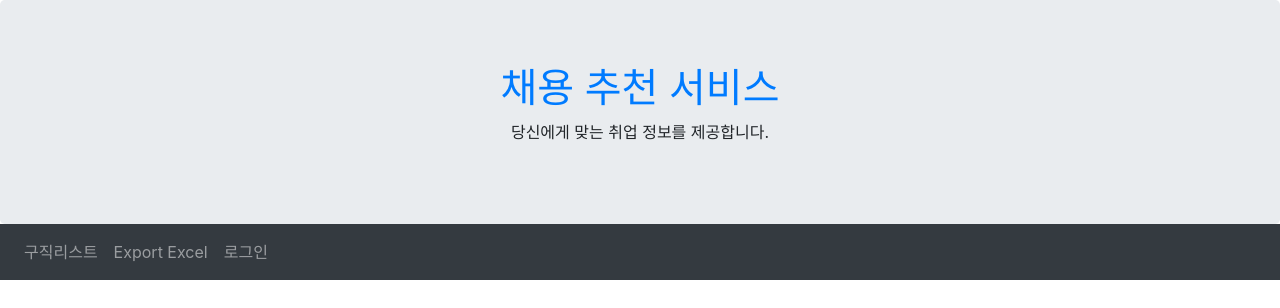
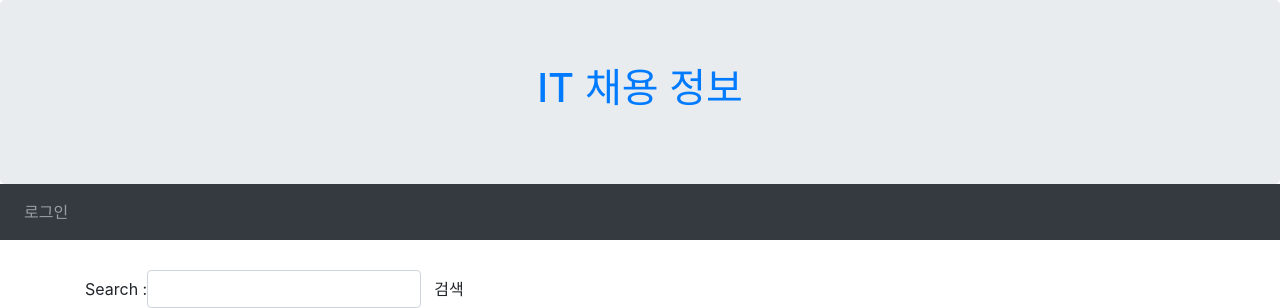
Before and after one commit to yojulab/project_RecommenderService, a Django app: page /list/ in a window 1280 px wide. Shown: the top 308 px of the page. Run offline with Django 3.2, Linux system fonts and the light colour scheme; some libraries are stand-ins or nearby versions.

```diff
--- a/home/views.py
+++ b/home/views.py
@@ -48,9 +48,12 @@ def list_rdb(request):
     connect.row_factory = sqlite3.Row
     cursor = connect.cursor()
 
+    search = request.GET.get('search', '')
+    search = '%'+search+'%'
+    # if search:
     try:
         # get Collection with find()
-        cursor.execute('select * from SCRAPPING_SITE')
+        cursor.execute("select * from SCRAPPING_SITE where recruit_title like ?",(search))
         contact_list = cursor.fetchall()
         lineperpage = 20              # Show 15 contacts per page.
         paginator = Paginator(contact_list, lineperpage)
--- a/templates/base.html
+++ b/templates/base.html
@@ -18,8 +18,8 @@
 <body>
 
 <div class="jumbotron text-center" style="margin-bottom:0">
-  <h1><a class="text-decoration-none" href="/">채용 추천 서비스</a></h1>
-  <p>당신에게 맞는 취업 정보를 제공합니다.</p>
+  <h1><a class="text-decoration-none" href="/">IT 채용 정보</a></h1>
+<!--  <p>당신에게 맞는 취업 정보를 제공합니다.</p>-->
 </div>
 
 <nav class="navbar navbar-expand-sm bg-dark navbar-dark">
@@ -29,18 +29,20 @@
   <div class="collapse navbar-collapse" id="collapsibleNavbar">
     <ul class="navbar-nav">
       <li class="nav-item">
-        <a class="nav-link" href="/list_rdb">구직리스트</a>
-      </li>
-      <li class="nav-item">
-          <a class="nav-link" href="/export_csv_rdb">Export Excel</a>
-      </li>
-      <li class="nav-item">
     {% if user.is_authenticated %}
     <a class="nav-link" href="{% url 'common:logout' %}">{{ user.username }} (로그아웃)</a>
     {% else %}
     <a class="nav-link" href="{% url 'common:login' %}">로그인</a>
     {% endif %}
       </li>
+    {% if user.is_authenticated %}
+      <li class="nav-item">
+        <a class="nav-link" href="/list_rdb">구직리스트</a>
+      </li>
+      <li class="nav-item">
+          <a class="nav-link" href="/export_csv_rdb">Export Excel</a>
+      </li>
+    {% endif %}
     </ul>
   </div>
 </nav>
--- a/templates/home/list.html
+++ b/templates/home/list.html
@@ -11,6 +11,13 @@ function attentionItem(username, id){
 </script>
 
   <div class="container" style="margin-top:30px">
+<form class="form-inline" action="/list_rdb">
+  <div class="form-group">
+    <label for="search">Search : </label>
+    <input type="text" class="form-control" id="search" name="search" value="{{ request.GET.search }}">
+  </div>
+  <button type="submit" class="btn btn-default">검색</button>
+</form>
     <table class="table table-striped">
       <thead>
       <tr>
```
Also changed, not shown: db.sqlite3.
